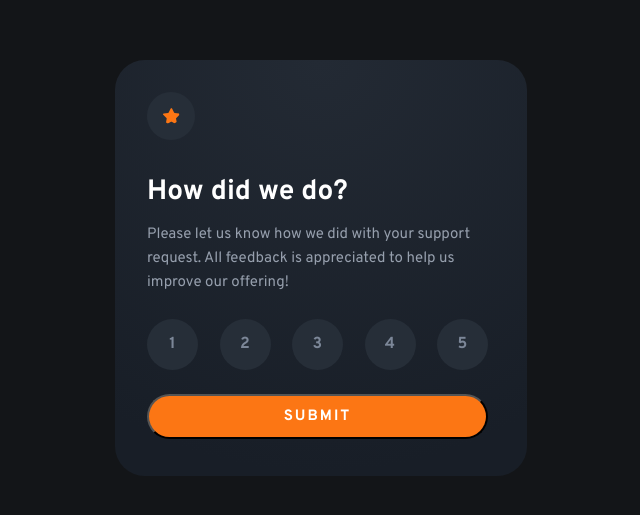
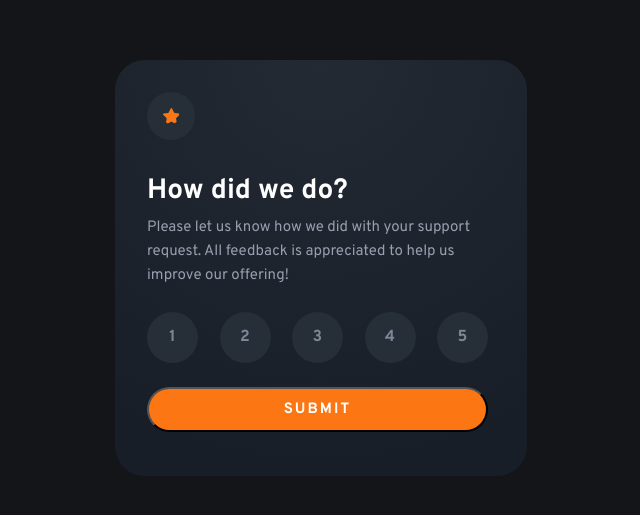
Before and after one commit to arfarobs/interactive-rating-component, a React (Create React App) app: page / in a window 1280 px wide. Shown: the part 135-650 px from the top of the page, without its empty margins (319-959 px from the left). Built offline with nearby package versions, Linux system fonts and the light colour scheme.

Commit message:
tweaked h1 again

```diff
--- a/src/components/Rating/Rating.css
+++ b/src/components/Rating/Rating.css
@@ -97,8 +97,6 @@ button:hover, button:focus-visible {
     font-size: 28px;
     line-height: 35px;
     margin: 30px 0 7px;
-    padding-top: 1px;
-    height: 42px;
   }
 
   p {
```
